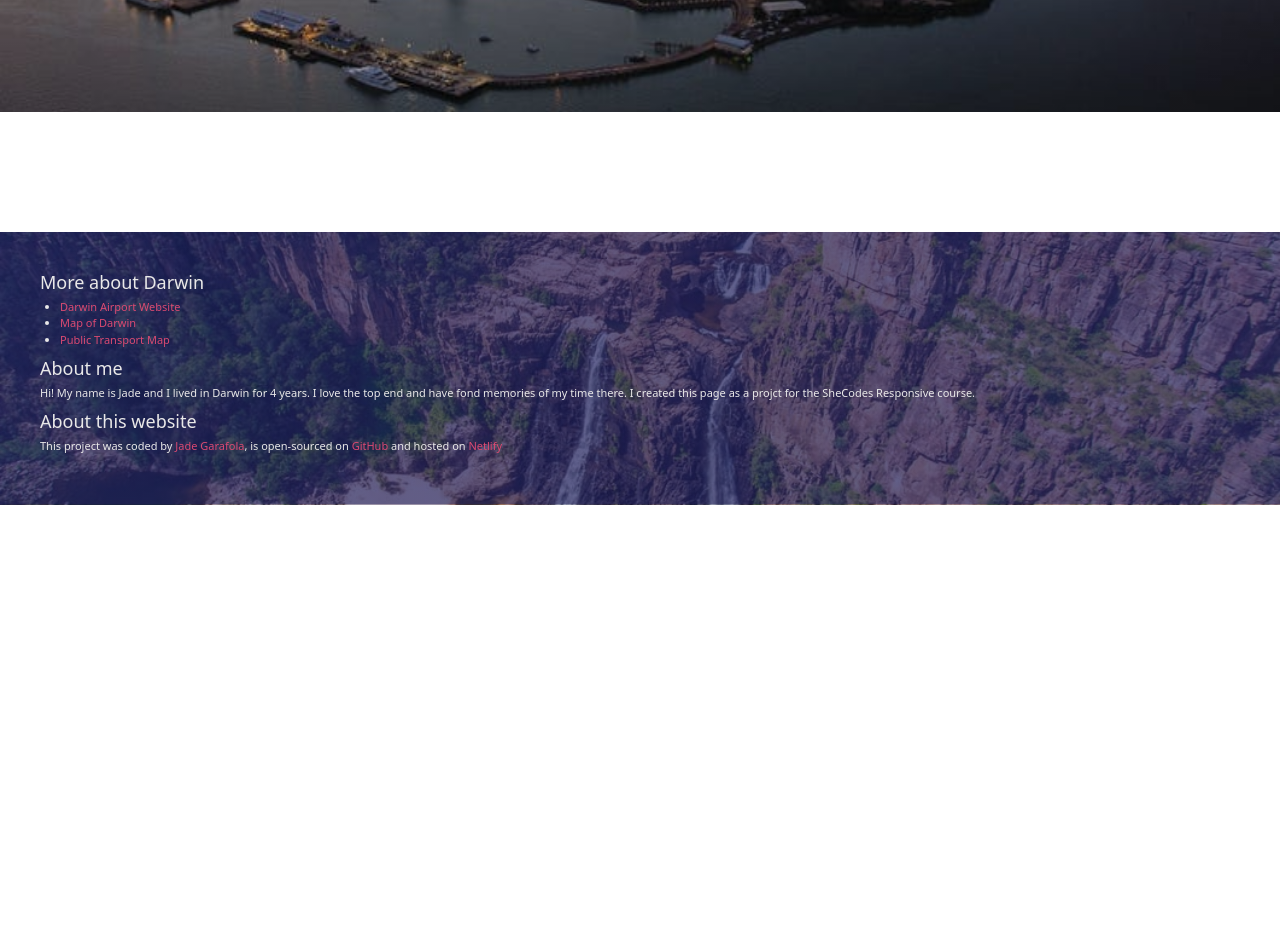
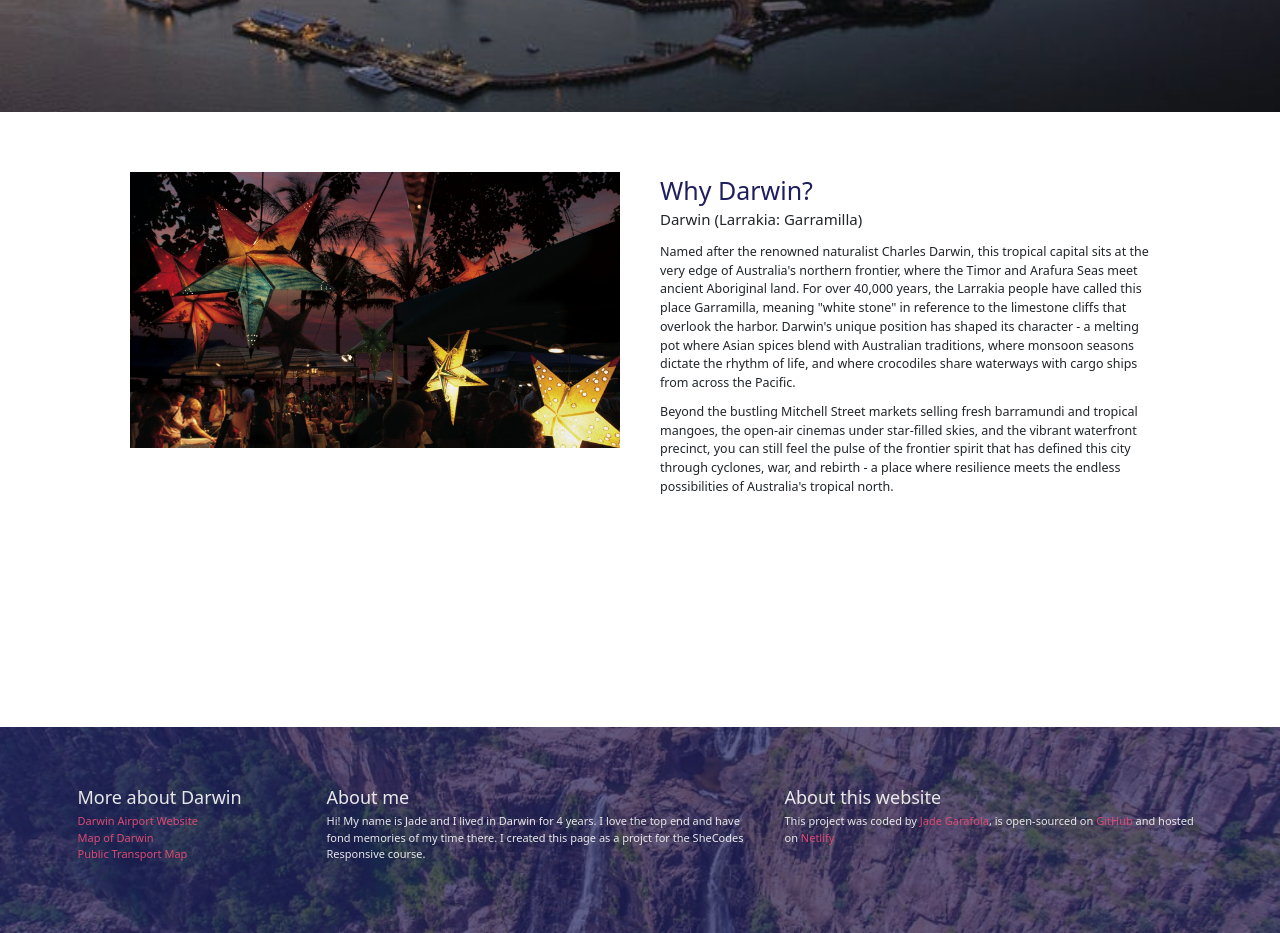
Before and after one commit to jade0x/Travel-Project, a plain HTML site: page index.html in a window 1280 px wide. Shown: the part 460-1393 px from the top of the page. Before the commit the page ends 965 px from the top, so only its background shows below. Drawn offline with nearby package versions, Linux system fonts and the light colour scheme; a web font is replaced by a local one.

Commit message:
Added Section 1

```diff
--- a/index.html
+++ b/index.html
@@ -31,15 +31,53 @@
       <h1>Welcome to Darwin</h1>
       <h3>Visit the Top End</h3>
       <div class="button">
-        <a href="#" class="primary-button">Learn More</a>
+        <a
+          href="https://northernterritory.com/us/en/darwin-and-surrounds/region-guide"
+          class="primary-button"
+          target="_blank"
+          >Learn More</a
+        >
       </div>
     </header>
     <main>
-      <section></section>
+      <section class="grid grid-2-col">
+        <div>
+          <img
+            class="img-fluid"
+            src="assets/11-mindil-beach-sunset-markets-at-dusk.jpeg"
+            alt="photo of beachside markets at sunset. stalls with people and palm trees dark against the pink and purple sky"
+          />
+        </div>
+        <div>
+          <h2>Why Darwin?</h2>
+          <h3>Darwin (Larrakia: Garramilla)</h3>
+          <p>
+            Named after the renowned naturalist Charles Darwin, this tropical
+            capital sits at the very edge of Australia's northern frontier,
+            where the Timor and Arafura Seas meet ancient Aboriginal land. For
+            over 40,000 years, the Larrakia people have called this place
+            Garramilla, meaning "white stone" in reference to the limestone
+            cliffs that overlook the harbor. Darwin's unique position has shaped
+            its character - a melting pot where Asian spices blend with
+            Australian traditions, where monsoon seasons dictate the rhythm of
+            life, and where crocodiles share waterways with cargo ships from
+            across the Pacific.
+          </p>
+          <p>
+            Beyond the bustling Mitchell Street markets selling fresh barramundi
+            and tropical mangoes, the open-air cinemas under star-filled skies,
+            and the vibrant waterfront precinct, you can still feel the pulse of
+            the frontier spirit that has defined this city through cyclones,
+            war, and rebirth - a place where resilience meets the endless
+            possibilities of Australia's tropical north.
+          </p>
+        </div>
+      </section>
       <section></section>
       <section></section>
     </main>
     <footer>
+      <div class="container grid grid-3-col">
         <div>
           <h2>More about Darwin</h2>
           <ul>
@@ -65,9 +103,9 @@
         <div>
           <h2>About me</h2>
           <p>
-          Hi! My name is Jade and I lived in Darwin for 4 years. I love the top
-          end and have fond memories of my time there. I created this page as a
-          projct for the SheCodes Responsive course.
+            Hi! My name is Jade and I lived in Darwin for 4 years. I love the
+            top end and have fond memories of my time there. I created this page
+            as a projct for the SheCodes Responsive course.
           </p>
         </div>
         <div>
@@ -89,6 +127,7 @@
             >
           </p>
         </div>
+      </div>
     </footer>
     <script
       src="https://cdn.jsdelivr.net/npm/bootstrap@5.3.6/dist/js/bootstrap.bundle.min.js"
--- a/src/styles.css
+++ b/src/styles.css
@@ -45,8 +45,8 @@ body {
 
 main {
   margin: auto;
-  padding: 60px 0px;
-  text-align: center;
+  max-width: 1100px;
+  font-size: 1.25rem;
 }
 
 header h1 {
@@ -67,6 +67,24 @@ header h3 {
   font-weight: 200;
   font-size: 2.4rem;
   font-weight: 300;
+}
+
+section {
+  padding: 40px;
+}
+
+section h2 {
+  color: var(--bs-secondary1);
+  font-weight: 00;
+  font-size: 2.5rem;
+  line-height: 1.5;
+  margin-bottom: 0;
+}
+
+section h3 {
+  font-weight: 300;
+  font-size: 1.5rem;
+  margin-bottom: 15px;
 }
 
 footer {
@@ -101,6 +119,19 @@ footer a:hover {
   font-style: italic;
 }
 
+footer ul {
+  padding: 0;
+}
+
+footer li {
+  list-style: none;
+}
+
+img {
+  max-width: 100%;
+  height: auto;
+}
+
 .hero {
   margin: 0 auto;
   padding: 100px 20px;
@@ -111,6 +142,24 @@ footer a:hover {
   background-size: cover;
   background-position: center;
   background-repeat: no-repeat;
+}
+
+.container {
+  max-width: 1000px;
+}
+
+.grid {
+  display: grid;
+  margin: 20px auto;
+  gap: 40px;
+}
+
+.grid-2-col {
+  grid-template-columns: 1fr 1fr;
+}
+
+.grid-3-col {
+  grid-template-columns: 1fr 2fr 2fr;
 }
 
 .button {
@@ -134,5 +183,13 @@ footer a:hover {
   font-weight: 800;
 }
 
-@media (max-width: 960px) {
+@media (max-width: 768px) {
+  .grid {
+    grid-template-columns: 1fr;
+    padding: 30px;
+  }
+
+  footer {
+    text-align: center;
+  }
 }
```
Also changed, not shown: assets/11-mindil-beach-sunset-markets-at-dusk.jpeg (added). Lines whose indentation alone changed are shown as unchanged.
